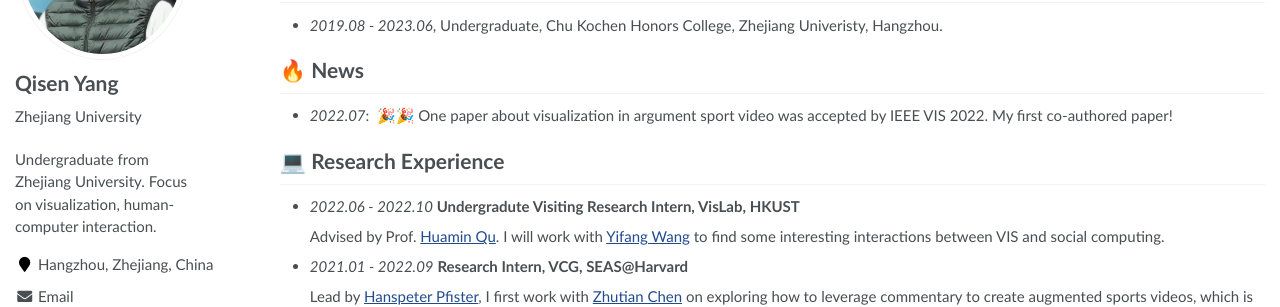
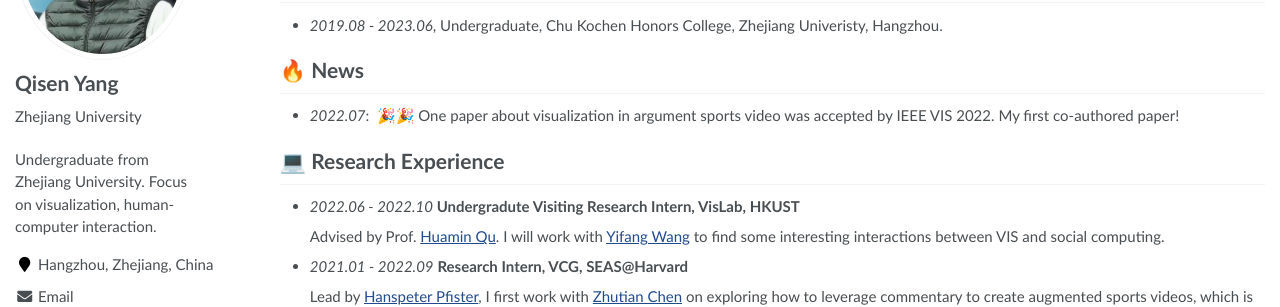
Before and after one commit to xy-cong/xy-cong.github.io, a Jekyll site: the page built from _pages/about.md, in a window 1280 px wide and 1093 px high. Shown: the part 228-535 px from the top of the window. Built offline with Jekyll 4.4.1, drawn with Linux system fonts in a browser that asks for light colours.

Commit message:
Update about.md

```diff
--- a/_pages/about.md
+++ b/_pages/about.md
@@ -27,7 +27,7 @@ I'm looking for PhD position at 2023fall, you can find my [CV](https://github.co
 
 
 # 🔥 News
-- *2022.07*: &nbsp;🎉🎉 One paper about visualization in argument sport video was accepted by IEEE VIS 2022. My first co-authored paper!
+- *2022.07*: &nbsp;🎉🎉 One paper about visualization in argument sports video was accepted by IEEE VIS 2022. My first co-authored paper!
 
 # 💻 Research Experience
 - *2022.06 - 2022.10* **Undergradute Visiting Research Intern, VisLab, HKUST**
```
